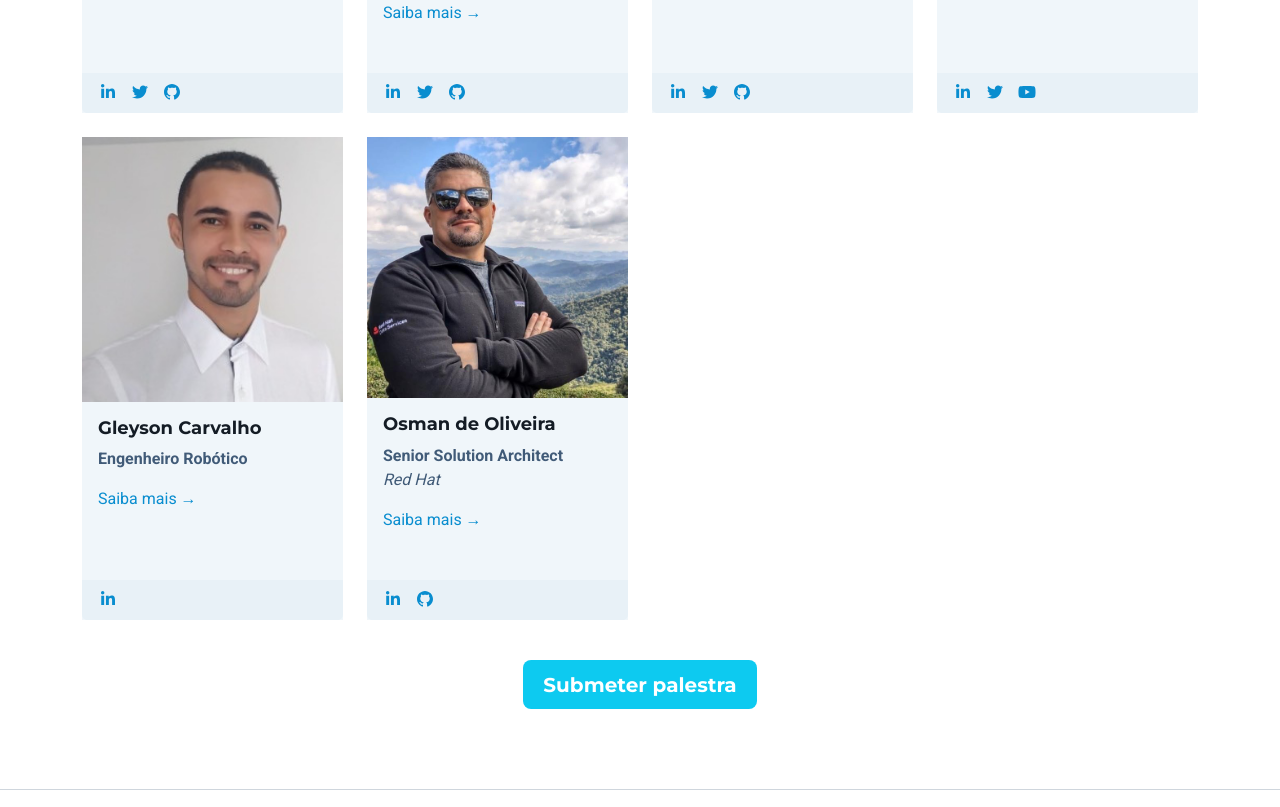
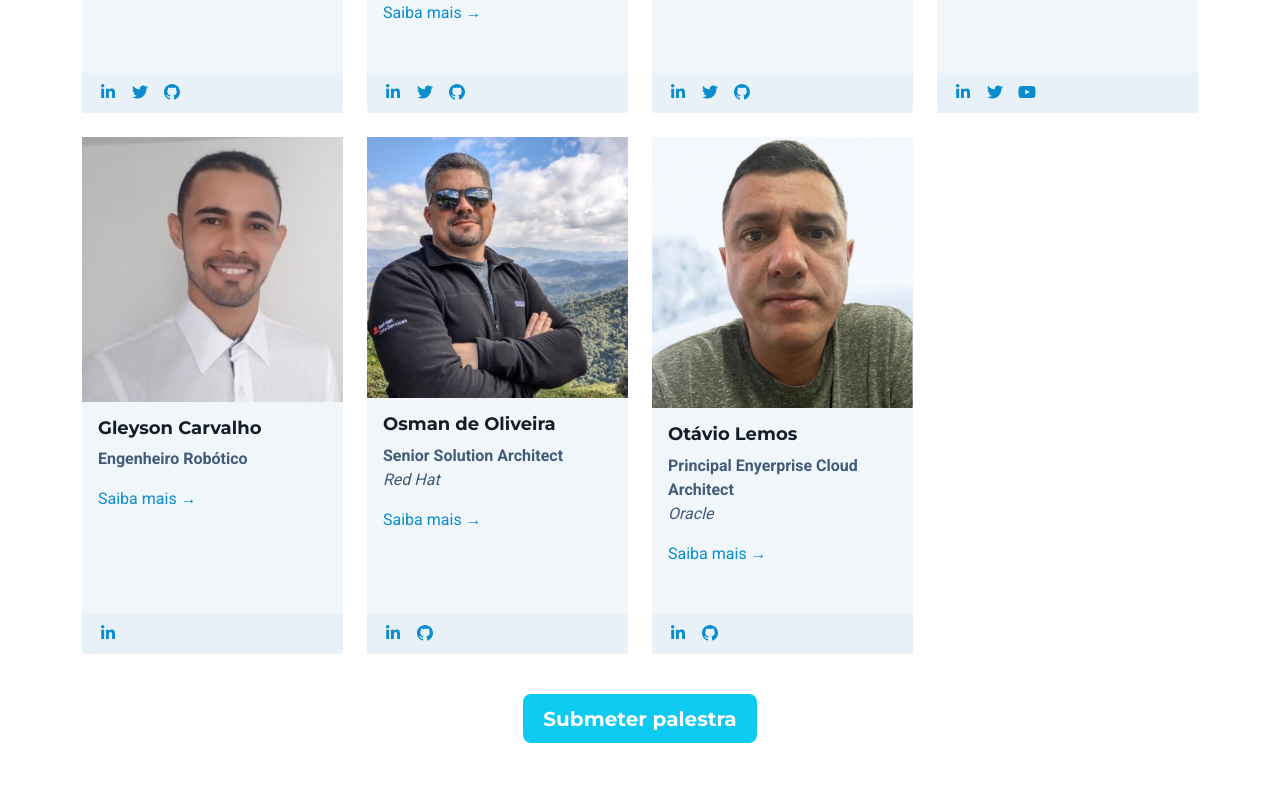
Before and after one commit to DanSilva41/website-capitaltech, a website: page index.html in a window 1280 px wide. Shown: the part 2613-3420 px from the top of the page. Drawn offline with Linux system fonts and the light colour scheme.

Commit message:
feat: add new speaker and talk

```diff
--- a/assets/js/data.js
+++ b/assets/js/data.js
@@ -85,7 +85,8 @@ const speakers = [
         slug: 'sidney-cirqueira',
         avatar: 'assets/images/speakers/sidney-cirqueira.jpeg',
         speakerName: 'Sidney Cirqueira',
-        jobTitle: 'Azure Synapse Support Engineer at Microsoft | Microsoft Certified in Data & AI Big Data & Machine Learning Student',
+        jobTitle:
+            'Azure Synapse Support Engineer at Microsoft | Microsoft Certified in Data & AI Big Data & Machine Learning Student',
         companyName: 'Microsoft',
         linkedinLink: 'https://www.linkedin.com/in/sidneyoliveiracirqueira/',
         twitterLink: 'https://twitter.com/sidneyoliveiracirqueira',
@@ -107,10 +108,21 @@ const speakers = [
         avatar: 'assets/images/speakers/osman-oliveira.jpeg',
         speakerName: 'Osman de Oliveira',
         jobTitle: 'Senior Solution Architect',
-        linkedinLink: 'https://www.linkedin.com/in/osman-lira-junior-msc-27569271/',
+        companyName: 'Red Hat',
+        linkedinLink:
+            'https://www.linkedin.com/in/osman-lira-junior-msc-27569271/',
         githubLink: 'https://github.com/osmanlirajr',
         mainBio:
             'Graduado em Ciência da Computação pela <a href="https://portal.unicap.br/" class="text-decoration-none fw-bold" target="_blank">Universidade Católica de Pernambuco</a> e mestre em Engenharia de Software pelo CESAR.EDU. <br></br>Possui mais de 20 anos de experiência na área de Middleware, com foco principal de atuação em tecnologias Open Source. <br/>Atualmente na <a href="https://redhat.com" class="text-decoration-none fw-bold" target="_blank">Red Hat</a> onde atua no setor de bancos públicos e tem a missão de projetar soluções de clientes e ajudar a definir Roadmaps, melhorias e inovações que farão parte da linha de soluções da empresa',
+    },
+    {
+        slug: 'otavio-lemos',
+        avatar: 'assets/images/speakers/otavio-lemos.jpeg',
+        speakerName: 'Otávio Lemos',
+        jobTitle: 'Principal Enyerprise Cloud Architect',
+        companyName: 'Oracle',
+        linkedinLink: 'https://www.linkedin.com/in/otavio-lemos/',
+        githubLink: 'https://github.com/otavio-lemos',
     },
 ];
 
--- a/assets/js/main.js
+++ b/assets/js/main.js
@@ -120,7 +120,12 @@ modalSpeakerInfo.addEventListener('show.bs.modal', function (event) {
     speakerNameElement.textContent = speaker.speakerName;
     jobTitleElement.textContent = speaker.jobTitle;
     companyNameElement.textContent = speaker.companyName;
-    mainBioElement.innerHTML = speaker.mainBio;
+    if (speaker.mainBio) {
+        mainBioElement.style.display = 'inherit';
+        mainBioElement.innerHTML = speaker.mainBio;
+    } else {
+        mainBioElement.style.display = 'none';
+    }
 
     _showOrHiddenLinkAttribute(linkedinLinkElement, speaker.linkedinLink);
     _showOrHiddenLinkAttribute(twitterLinkElement, speaker.twitterLink);
--- a/index.html
+++ b/index.html
@@ -616,6 +616,47 @@
 						</div>
 					</div>
 				</div>
+				<div class="col-12 col-md-4 col-lg-3 mb-4">
+					<div class="card rounded-0">
+						<a href="#modal-speaker-info" data-bs-toggle="modal" data-bs-target="#modal-speaker-info"
+							data-bs-speaker-slug="otavio-lemos">
+							<img src="assets/images/speakers/otavio-lemos.jpeg" class="card-img-top rounded-0"
+								alt="Otávio Lemos">
+						</a>
+						<div class="card-body">
+							<h5 class="card-title mb-2">Otávio Lemos</h5>
+							<div class="card-text mb-3">
+								<div class="meta fw-bold">Principal Enyerprise Cloud Architect</div>
+								<div class="meta fst-italic">
+									<a href="https://www.oracle.com" class="text-decoration-none link-secondary"
+										target="_blank">
+										Oracle
+									</a>
+								</div>
+							</div>
+							<a href="#modal-speaker-info" class="text-decoration-none" data-bs-toggle="modal"
+								data-bs-target="#modal-speaker-info" data-bs-speaker-slug="otavio-lemos">
+								Saiba mais &rarr;
+							</a>
+						</div>
+						<div class="card-footer text-muted">
+							<ul class="social-list list-inline mb-0">
+								<li class="list-inline-item">
+									<a href="https://www.linkedin.com/in/otavio-lemos/"
+										class="text-decoration-none" target="_blank">
+										<i class="fab fa-linkedin-in fa-fw"></i>
+									</a>
+								</li>
+								<li class="list-inline-item">
+									<a href="https://github.com/otavio-lemos" class="text-decoration-none"
+										target="_blank">
+										<i class="fab fa-github fa-fw"></i>
+									</a>
+								</li>
+							</ul>
+						</div>
+					</div>
+				</div>
 			</div>
 
 			<div class="about-cta text-center">
@@ -658,7 +699,7 @@
 							</div>
 						</div>
 					</div>
-					<div class="item item-talk">
+					<div class="item item-talk mt-3">
 						<div class="meta">
 							<!-- <h4 class="time mb-3">8:30 - 9:30</h4> -->
 							<h4 class="time mb-3">Em breve</h4>
@@ -849,6 +890,25 @@
 							<br />
 						</div>
 					</div>
+					<div class="item item-talk">
+						<div class="meta">
+							<!-- <h4 class="time mb-3">11:30 - 12:30</h4> -->
+							<h4 class="time mb-3">Em breve</h4>
+							<div class="profile">
+								<img class="profile-image rounded-circle  mb-2"
+									src="assets/images/speakers/otavio-lemos.jpeg" alt="">
+								<div class="name">Otávio Lemos</div>
+							</div>
+						</div>
+						<div class="content">
+							<h3 class="title mb-3">Infraestrutura em Nuvem Oracle</h3>
+							<!-- <div class="location mb-3"><i class="fas fa-map-marker-alt me-2"></i>Conference Room A</div> -->
+							<br />
+							<br />
+							<br />
+							<br />
+						</div>
+					</div>
 					<div class="item item-other">
 						<div class="meta">
 							<h4 class="time mb-3">12:30 - 13:00</h4>
@@ -979,22 +1039,22 @@
 								<div id="company-name" class="meta mb-2 fst-italic">Company Or Organization</div>
 								<ul class="social-list list-inline mb-0">
 									<li class="list-inline-item">
-										<a id="linkedin-link" href="#" target="_blank">
+										<a id="linkedin-link" href="#" target="_blank" class="text-decoration-none">
 											<i class="fab fa-linkedin-in fa-fw"></i>
 										</a>
 									</li>
 									<li class="list-inline-item">
-										<a id="twitter-link" href="#" target="_blank">
+										<a id="twitter-link" href="#" target="_blank" class="text-decoration-none">
 											<i class="fab fa-twitter fa-fw"></i>
 										</a>
 									</li>
 									<li class="list-inline-item">
-										<a id="github-link" href="#" target="_blank">
+										<a id="github-link" href="#" target="_blank" class="text-decoration-none">
 											<i class="fab fa-github fa-fw"></i>
 										</a>
 									</li>
 									<li class="list-inline-item">
-										<a id="youtube-link" href="#" target="_blank">
+										<a id="youtube-link" href="#" target="_blank" class="text-decoration-none">
 											<i class="fab fa-youtube fa-fw"></i>
 										</a>
 									</li>
```
Also changed, not shown: assets/images/speakers/otavio-lemos.jpeg (added).
